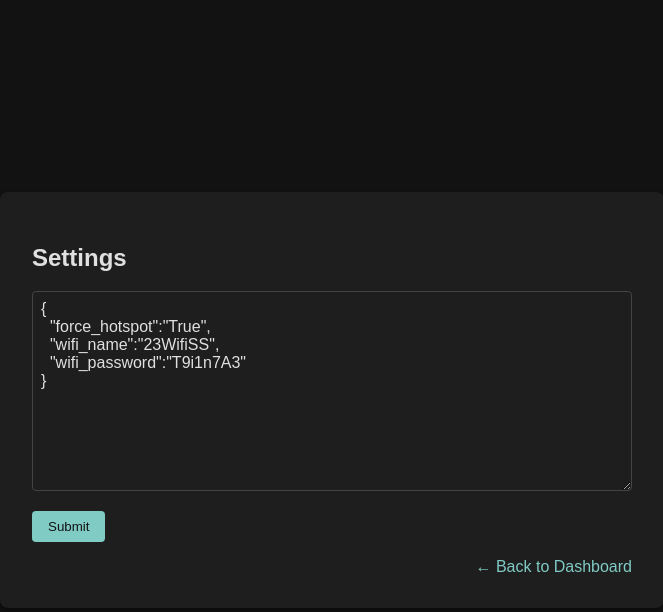
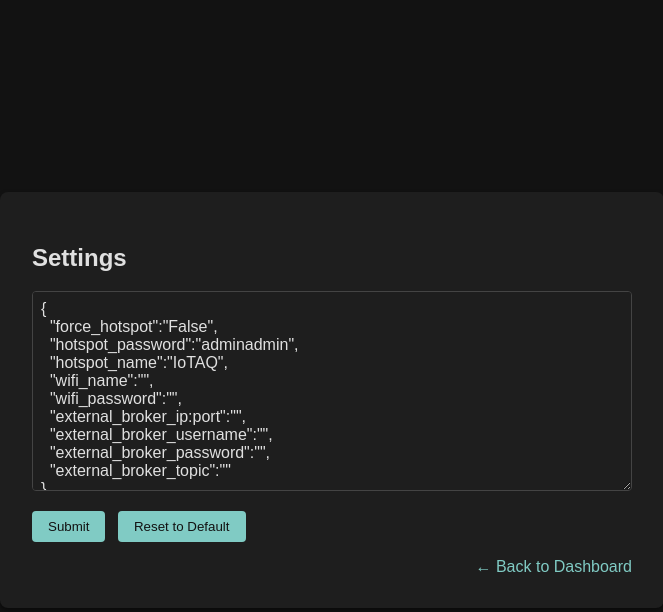
Before and after one commit to SamuelSlizik/IoT-Air-quality-Software, a Flask app: page /settings in a window 1280 px wide. Shown: the top 612 px of the page, without its empty margins (308-971 px from the left). Run offline with Flask 3, Linux system fonts and the light colour scheme; the visitor is signed in with stand-in values (Sample User, id 1).

Commit message:
Bugfixes and added more settings functionality

```diff
--- a/I2cReader.py
+++ b/I2cReader.py
@@ -73,7 +73,7 @@ def read_settings(settings_file: str):
     try:
         with open(settings_file) as f:
             settings = json.load(f)
-            return settings.get("broker", None), settings.get("username", None), settings.get("password", None), settings.get("topic", None)
+            return settings.get("external_broker_ip:port", None), settings.get("external_broker_username", None), settings.get("external_broker_password", None), settings.get("external_broker_topic", None)
     except Exception as e:
         print(e)
         return None, None, None, None
--- a/docker-compose.yml
+++ b/docker-compose.yml
@@ -14,9 +14,11 @@ services:
       - INFLUX_ORG=stuba
       - INFLUX_BUCKET=mybucket
       - SECRET_KEY=ef4a3505bb6ef5d1bbf25fe90cadd16413616eed558a3d2cf4ed028b928325cd
+    restart: unless-stopped
 
   mosquitto:
     image: eclipse-mosquitto:latest
+    restart: unless-stopped
     container_name: mosquitto
     ports:
       - 127.0.0.1:1883:1883
--- a/settings.json
+++ b/settings.json
@@ -1,5 +1,11 @@
 {
-  "force_hotspot":"True",
-  "wifi_name":"23WifiSS",
-  "wifi_password":"T9i1n7A3"
+  "force_hotspot":"False",
+  "hotspot_password":"adminadmin",
+  "hotspot_name":"IoTAQ",
+  "wifi_name":"",
+  "wifi_password":"",
+  "external_broker_ip:port":"",
+  "external_broker_username":"",
+  "external_broker_password":"",
+  "external_broker_topic":""
 }
--- a/templates/settings.html
+++ b/templates/settings.html
@@ -39,6 +39,7 @@
     }
     button {
       margin-top: 1rem;
+      margin-right: 0.5rem;
       padding: 0.5rem 1rem;
       border: none;
       border-radius: 4px;
@@ -72,10 +73,50 @@
       name="setting_value"
       placeholder="Enter setting…"
     >{{ setting_value }}</textarea>
-    <button type="submit">Submit</button>
+    <div>
+      <button type="submit">Submit</button>
+      <button type="button" id="reset-btn">Reset to Default</button>
+    </div>
     <div class="back-link">
       <a href="{{ url_for('dashboard') }}">&larr; Back to Dashboard</a>
     </div>
   </form>
+  <script>
+    // Default settings for reset
+    var defaultSettings = {
+      "force_hotspot": "False",
+      "hotspot_password": "adminadmin",
+      "hotspot_name": "IoTAQ",
+      "wifi_name": "",
+      "wifi_password": "",
+      "external_broker_ip:port": "",
+      "external_broker_username": "",
+      "external_broker_password": "",
+      "external_broker_topic": ""
+    };
+    // Reset button behavior
+    document.getElementById('reset-btn').addEventListener('click', function() {
+      document.getElementById('setting_value').value = JSON.stringify(defaultSettings, null, 2);
+    });
+    // Form submission validation
+    document.querySelector('form').addEventListener('submit', function(e) {
+      var value = document.getElementById('setting_value').value;
+      try {
+        var obj = JSON.parse(value);
+      } catch (err) {
+        alert('Invalid JSON syntax: ' + err.message);
+        e.preventDefault();
+        return;
+      }
+      // Only validate hotspot_password length if the field is defined
+      if (obj.hasOwnProperty('hotspot_password')) {
+        if (typeof obj.hotspot_password !== 'string' || obj.hotspot_password.length <= 8) {
+          alert('hotspot_password must be longer than 8 characters');
+          e.preventDefault();
+          return;
+        }
+      }
+    });
+  </script>
 </body>
 </html>
```
Also changed, not shown: README.md, 1 other file.
